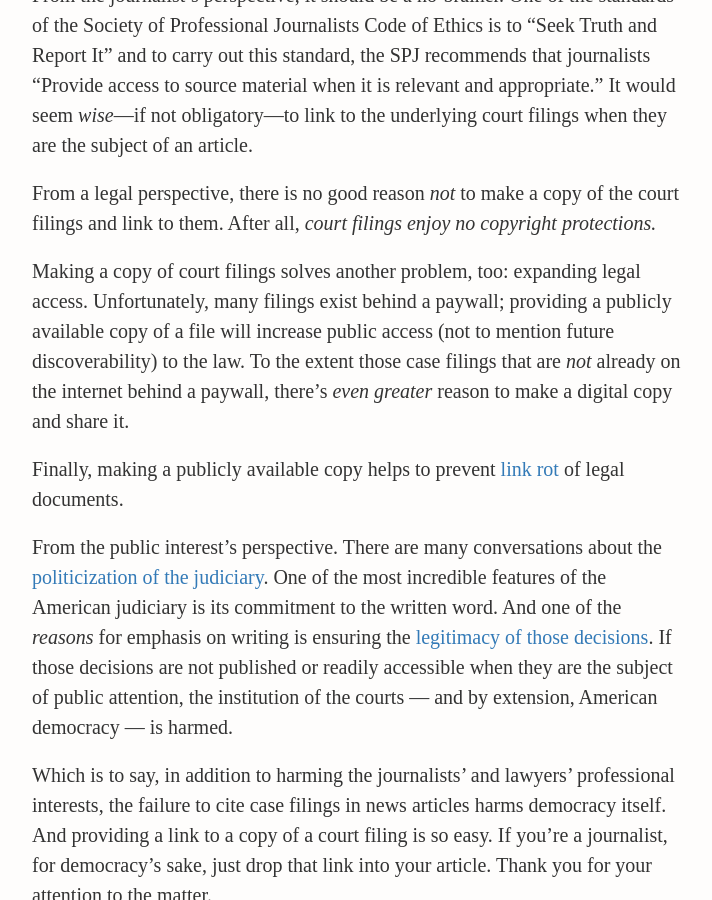
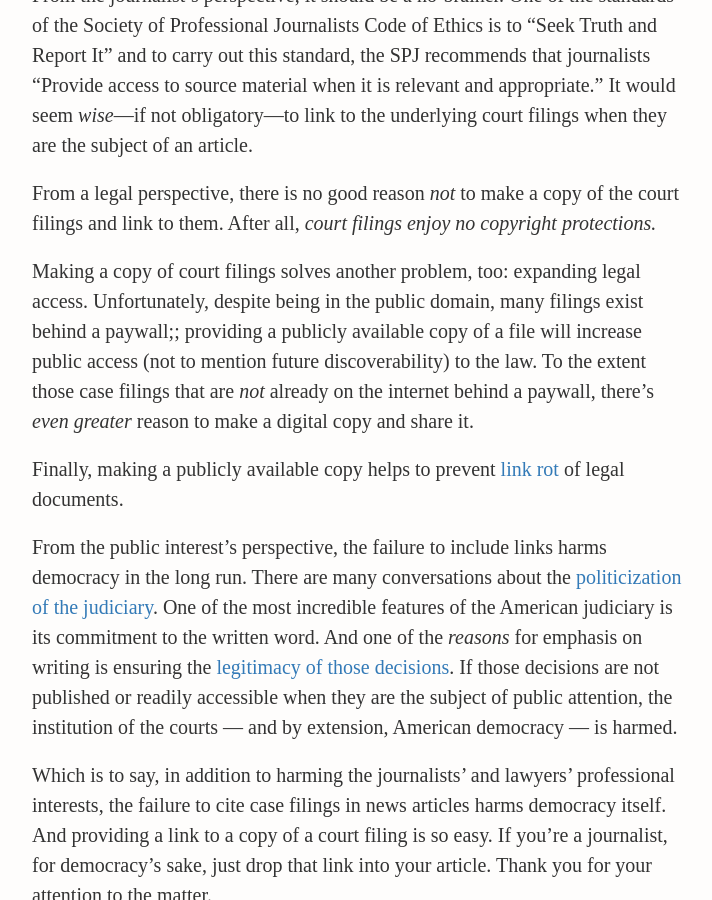
Before and after one commit to vdavez/website, a Jekyll site: the page built from _blog/2016-02-20-dear-media.md, in a window 1280 px wide and 900 px high, scrolled down 2159 px. Shown: the whole window, without its empty margins (283-995 px from the left). Built offline with Jekyll 4.4.1, drawn with Linux system fonts in a browser that asks for light colours; nearby versions of some CDN libraries; comment, search, counter and statistics services are not loaded.

Commit message:
stvnrlly's edits

```diff
--- a/_blog/2016-02-20-dear-media.md
+++ b/_blog/2016-02-20-dear-media.md
@@ -52,10 +52,10 @@ From the journalist's perspective, it should be a no-brainer. One of the standar
 
 From a legal perspective, there is no good reason _not_ to make a copy of the court filings and link to them. After all, *court filings enjoy no copyright protections.*
 
-Making a copy of court filings solves another problem, too: expanding legal access. Unfortunately, many filings exist behind a paywall; providing a publicly available copy of a file will increase public access (not to mention future discoverability) to the law. To the extent those case filings that are _not_ already on the internet behind a paywall, there's *even greater* reason to make a digital copy and share it.
+Making a copy of court filings solves another problem, too: expanding legal access. Unfortunately, despite being in the public domain, many filings exist behind a paywall;; providing a publicly available copy of a file will increase public access (not to mention future discoverability) to the law. To the extent those case filings that are _not_ already on the internet behind a paywall, there's *even greater* reason to make a digital copy and share it.
 
 Finally, making a publicly available copy helps to prevent [link rot](http://www.abajournal.com/magazine/article/link_rot_is_degrading_legal_research_and_case_cites/) of legal documents.
 
-From the public interest's perspective. There are many conversations about the [politicization of the judiciary](https://www.washingtonpost.com/politics/scalia-battle-reflects-politicization-of-courts-role/2016/02/15/fbdca6e2-d3f6-11e5-be55-2cc3c1e4b76b_story.html). One of the most incredible features of the American judiciary is its commitment to the written word. And one of the *reasons* for emphasis on writing is ensuring the [legitimacy of those decisions](http://scholarship.law.duke.edu/cgi/viewcontent.cgi?article=1669&context=faculty_scholarship). If those decisions are not published or readily accessible when they are the subject of public attention, the institution of the courts — and by extension, American democracy — is harmed.
+From the public interest's perspective, the failure to include links harms democracy in the long run. There are many conversations about the [politicization of the judiciary](https://www.washingtonpost.com/politics/scalia-battle-reflects-politicization-of-courts-role/2016/02/15/fbdca6e2-d3f6-11e5-be55-2cc3c1e4b76b_story.html). One of the most incredible features of the American judiciary is its commitment to the written word. And one of the *reasons* for emphasis on writing is ensuring the [legitimacy of those decisions](http://scholarship.law.duke.edu/cgi/viewcontent.cgi?article=1669&context=faculty_scholarship). If those decisions are not published or readily accessible when they are the subject of public attention, the institution of the courts — and by extension, American democracy — is harmed.
 
 Which is to say, in addition to harming the journalists' and lawyers' professional interests, the failure to cite case filings in news articles harms democracy itself. And providing a link to a copy of a court filing is so easy. If you're a journalist, for democracy's sake, just drop that link into your article. Thank you for your attention to the matter.
```
